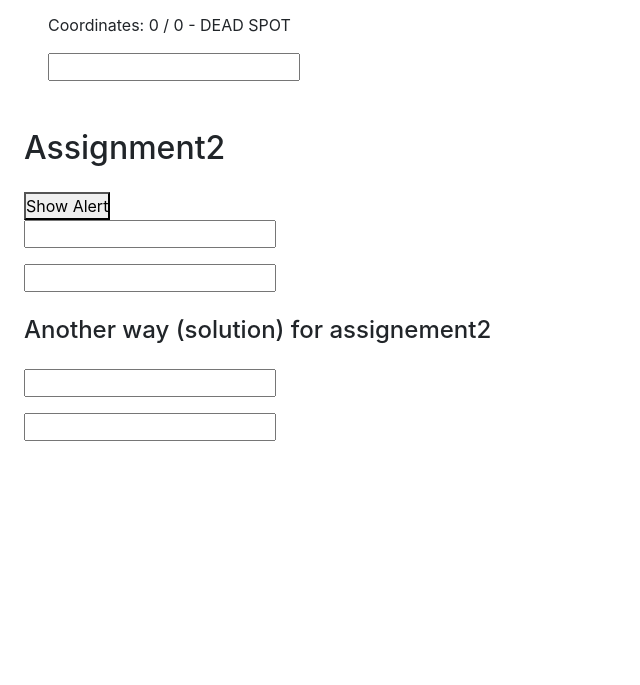
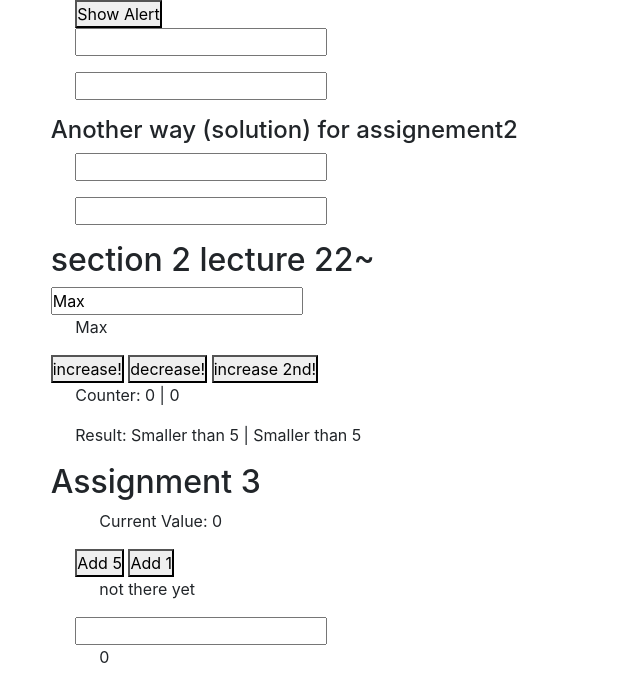
Before and after one commit to yukijina/vueExercise1, a plain HTML site: page index.html in a window 1280 px wide. Shown: the part 703-1388 px from the top of the page, without its empty margins (0-640 px from the left). Before the commit the page ends 1168 px from the top, so only its background shows below. Drawn offline with nearby package versions, Linux system fonts and the light colour scheme.

Commit message:
assignment3

```diff
--- a/css/main.css
+++ b/css/main.css
@@ -1,5 +1,5 @@
 * {
-  margin: 0;
+  margin: 0 0 0 2%;
   padding: 0;
   box-sizing: border-box;
 }
--- a/index.html
+++ b/index.html
@@ -16,7 +16,7 @@
 	</head>
 	<body>
 
-		<div id="app" class="m-5">
+		<div id="app">
 			<!-- v-on:input can change text in h2 element -->
 			<input type="text" v-on:input="changeTitle">
 			<h2>{{ title }}</h2>
@@ -31,7 +31,7 @@
 		</div>
 
 	<!-- Assignment 1 (Exercise 1) -->
-	<div id="exercise" class="m-5">
+	<div id="exercise">
    <!-- 1) Fill the <p> below with your Name and Age - using Interpolation -->
     <p>VueJS is pretty cool - {{ me }} ({{ age }})</p>
     <!-- 2) Output your age, multiplied by 3 -->
@@ -49,7 +49,7 @@
 </div>
 
 <!-- Counter -->
-<div id="app1" class="m-5">
+<div id="app1">
 	<!-- counter by clicking -->
 	<button type="button" v-on:click="increase" class="btn btn-info">Click</button>
 	<p>{{ counter }}</p>
@@ -78,8 +78,8 @@
 </div>
 
 <!-- Assignment2 exercise2 -->
-<h2 class="m-4">Assignment2</h2>
-<div id="exercise2" class="m-4">
+<h2>Assignment2</h2>
+<div id="exercise2">
 	<!-- 1) Show an alert when the Button gets clicked -->
 	<div>
 			<button v-on:click="alertBtn">Show Alert</button>
@@ -97,8 +97,8 @@
 </div>
 
 <!-- Another way for 2) and 3) -->
-<h4 class="mx-4">Another way (solution) for assignement2</h4>
-<div id="ex2solution" class="m-4">
+<h4>Another way (solution) for assignement2</h4>
+<div id="ex2solution">
 	<!-- 2) Listen to the "keydown" event and store the value in a data property (hint: event.target.value gives you the value) -->
 	<div>
 			<input type="text" v-on:keydown="value = $event.target.value">
@@ -110,6 +110,49 @@
 			<p>{{ value1 }}</p>
 	</div>
 </div>
+
+<!-- Section 2 Lecture 22~ -->
+<h2>section 2 lecture 22~</h2>
+<div id="app3">
+	<input type="text" v-model="name">
+	<p>{{ name }}</p>
+</div>
+
+<div id="lec23">
+	<button type="button" v-on:click="counter++">increase!</button>
+	<button type="button" v-on:click="counter--">decrease!</button>
+	<button type="button" v-on:click="secondCounter++">increase 2nd!</button>
+	<p>Counter: {{ counter }} | {{ secondCounter}}</p>
+	<!-- for output(computed in js) - doen't need () -->
+	<p>Result: {{ result() }} | {{ output }}</p>
+</div>
+
+<!-- shorthand
+v-on:   = @
+v-bind: =  : -->
+
+<!-- Assignment3 Exericese-->
+<h2>Assignment 3</h2>
+
+<div id="exercise3">
+    <!-- 1) Show a "result" of 'not there yet' as long as "value" is not equal to 37 - you can change "value" with the buttons. Print 'done' once you did it -->
+    <div>
+        <p>Current Value: {{ value }}</p>
+        <button @click="value += 5">Add 5</button>
+        <button @click="value += 1">Add 1</button>
+        <p>{{ result }}</p>
+    </div>
+    <!-- 2) Watch for changes in the "result" and reset the "value" after 5 seconds (hint: setTimeout(..., 5000) -->
+    <div>
+        <input type="text">
+        <p>{{ value }}</p>
+    </div>
+</div>
+
+
+
+
+
 
 
 <!-- JQUERY -->
--- a/js/main.js
+++ b/js/main.js
@@ -94,3 +94,63 @@ new Vue ({
     value1: ''
   }
 })
+
+//Section 2 Lecture 22
+new Vue ({
+  el: '#app3',
+  data: {
+    name: 'Max'
+  }
+})
+
+//Section 2 Lecture 23
+new Vue ({
+  el: '#lec23',
+  data: {
+    counter: 0,
+    secondCounter: 0
+  },
+  computed: {
+    output: function() {
+      console.log('computed')
+      return this.counter > 5 ? 'Greater than 5' : 'Smaller than 5'
+    }
+  },
+  watch: {
+    //this runs whenever counter runs, thi is vue value
+    counter: function(value) {
+      //need to store this allows to acess property
+      var vm = this;
+      setTimeout(function(){
+        vm.counter = 0;
+      },2000)
+    }
+  },
+  methods: {
+    result: function() {
+      console.log('methods')
+      return this.counter > 5 ? 'Greater than 5' : 'Smaller than 5'
+    }
+  }
+})
+
+//Assignment3 exercise
+new Vue ({
+  el: '#exercise3',
+  data: {
+    value: 0,
+  },
+  computed: {
+    result: function() {
+      return this.value > 37 ? 'done' : 'not there yet'
+    }
+  },
+  watch: {
+    result: function(value) {
+      var vm = this;
+      setTimeout(function(){
+        vm.value = 0;
+      },5000) // after result reached >37, in 5 sec, it returns 0
+    }
+  }
+})
```
